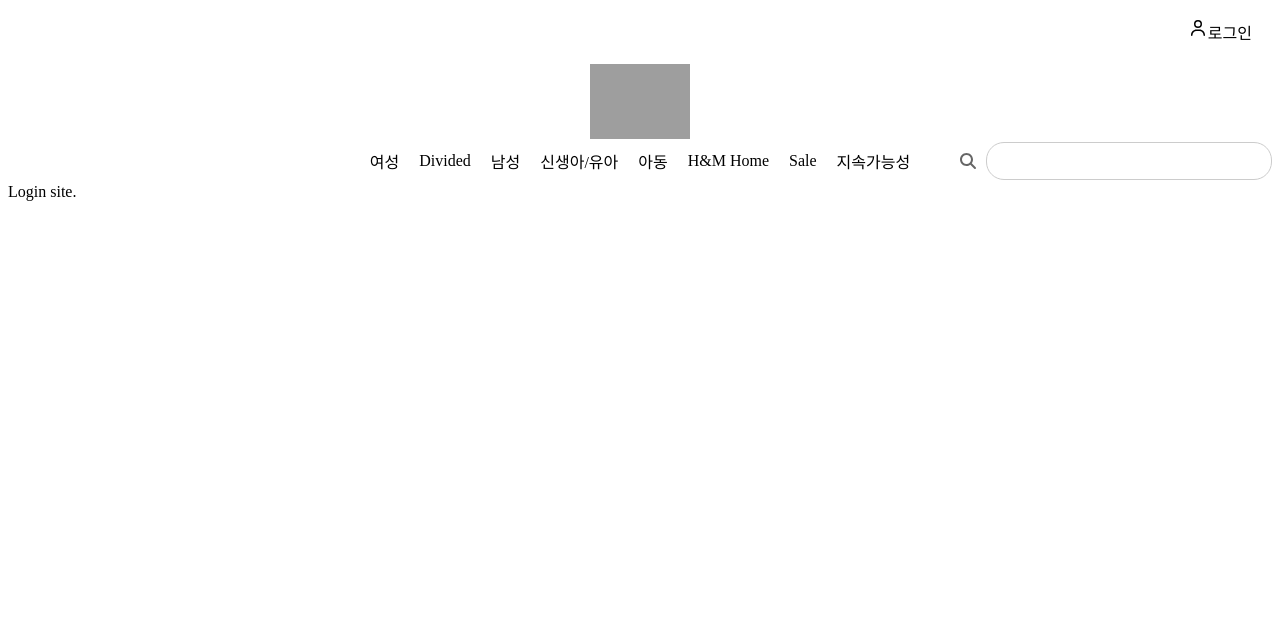
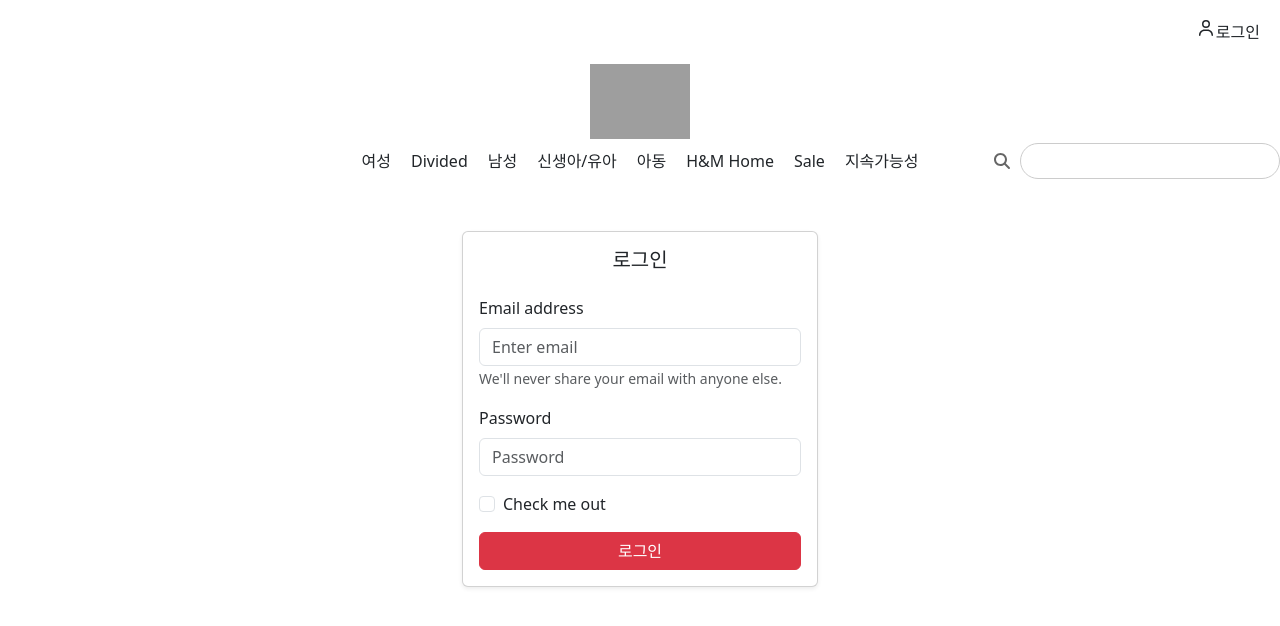
Before and after one commit to Byeong-Gwan/hnm-react-router-pracice, a React (Vite) app: page /login in a window 1280 px wide. Shown: the top 626 px of the page. Built offline with nearby package versions, Linux system fonts and the light colour scheme; grey boxes are pictures that could not be loaded.

Commit message:
feat: 9강까지 완료 list, login, detail 접근까지

```diff
--- a/package.json
+++ b/package.json
@@ -14,10 +14,13 @@
     "@fortawesome/free-regular-svg-icons": "^7.1.0",
     "@fortawesome/free-solid-svg-icons": "^7.1.0",
     "@fortawesome/react-fontawesome": "^3.1.0",
+    "bootstrap": "^5.3.8",
     "json-server": "^1.0.0-beta.3",
     "react": "^19.1.1",
+    "react-bootstrap": "^2.10.10",
     "react-dom": "^19.1.1",
-    "react-router": "^7.9.4"
+    "react-router": "^7.9.4",
+    "react-router-dom": "^7.9.4"
   },
   "devDependencies": {
     "@eslint/js": "^9.36.0",
--- a/src/App.css
+++ b/src/App.css
@@ -2,6 +2,7 @@
     display: flex;
     justify-content: flex-end;
     margin: 20px;
+    cursor: pointer;
 }
 
 .nav-section {
@@ -100,3 +101,60 @@
     height: 34px;
   }
 }
+
+/* Product grid and card */
+
+.product-card {
+  display: flex;
+  flex-direction: column;
+  gap: 8px;
+  height: 100%;
+  background: #fff;
+  border: 1px solid #eee;
+  border-radius: 8px;
+  padding: 12px;
+  text-align: center;
+  cursor: default;
+  transition: transform .18s ease, box-shadow .18s ease, border-color .18s ease;
+}
+
+.product-card .thumb {
+  width: 100%;
+  aspect-ratio: 3 / 4;
+  object-fit: contain;
+  background: #f7f7f7;
+  border-radius: 6px;
+  transition: transform .18s ease;
+}
+
+/* Enable hover effects from small breakpoint (>=576px) */
+@media (min-width: 576px) {
+  .product-card { cursor: pointer; }
+  .product-card:hover {
+    transform: translateY(-4px);
+    box-shadow: 0 8px 20px rgba(0,0,0,0.08);
+    border-color: #ddd;
+  }
+  .product-card:hover .thumb { transform: scale(1.02); }
+}
+
+/* Respect user preference to reduce motion */
+@media (prefers-reduced-motion: reduce) {
+  .product-card, .product-card .thumb { transition: none; }
+}
+
+.product-card .title {
+  font-size: 14px;
+  line-height: 1.3;
+  min-height: 2.6em; /* reserve 2 lines */
+}
+
+.product-card .price {
+  font-weight: 600;
+}
+
+.product-card .choice,
+.product-card .new-badge {
+  font-size: 12px;
+  color: #a00;
+}
--- a/src/App.jsx
+++ b/src/App.jsx
@@ -1,31 +1,37 @@
-import { useState } from 'react'
+import { useEffect, useState } from 'react'
 import React from "react";
 import './App.css'
 import { Routes, Route } from 'react-router'
 import ProductAll from './pages/ProductAll'
 import Login from './pages/Login'
-import ProductDetail from './pages/ProductDetail'
 import Navbar from './component/Navbar';
+import 'bootstrap/dist/css/bootstrap.min.css';
+import PrivateRoute from './route/privateRoute';
 /**
  * 1. 전체상품 페지, 로인, 상세페이지
  * 2. 전체 상품페이지에서는 전체 상품을 볼수 있다.
+ *
  * 3.로그인 버튼을 누르면 로그인 페이지가 나온다.
  * 3-1. 상품디테일을 눌렀으나, 로그인이 안되있을 경우 -> 로그인 페이지가 먼저 나온다.
  * 4. 로그인이 되어 있을 경우 상품 디테일 페이지를 볼 수 있다.
+ *
  * 5. 로그아웃 버튼을 클릭하면 로그아웃이 된다.
  * 5- 1 로그아웃이 되면 상품 디테일페이지를 볼 수 없다, 다시 로그인 페이지가 보인다.
  * 6. 로그인을 하면 로그아웃이 보이고 로그아웃을 하면 로그인이 보인다.
  * 7. 상품 검색을 할 수 있다.
  */
 function App() {
+  const [authenticate, setAuthenticate] = useState(false); // ture 로그인이 됨
+  useEffect(() => {
 
+  }, [authenticate]);
   return (
     <div>
       <Navbar />
       <Routes>
         <Route path="/" element={<ProductAll />} />
-        <Route path="/login" element={<Login />} />
-        <Route path="/product/:id" element={<ProductDetail />} />
+        <Route path="/login" element={<Login setAuthenticate={setAuthenticate} />} />
+        <Route path="/product/:id" element={<PrivateRoute authenticate={authenticate}/>} />
       </Routes>
     </div>
   )
--- a/src/component/Navbar.jsx
+++ b/src/component/Navbar.jsx
@@ -1,17 +1,24 @@
 import React from "react";
+import { useNavigate } from "react-router-dom";
 import { FontAwesomeIcon } from '@fortawesome/react-fontawesome'
 import { faUser } from '@fortawesome/free-regular-svg-icons'
 import { faSearch } from '@fortawesome/free-solid-svg-icons'
 
 const Navbar = () => {
     const meunList = ['여성', 'Divided', '남성', '신생아/유아', '아동', 'H&M Home', 'Sale', '지속가능성'];
+    const navigator = useNavigate();
+
+    // 로그인 클릭하면 로그인 페이지로 이동
+    const getClickLogin = () => {
+        navigator('/login');
+    }
 
     return (
         <div>
             <div>
                 <div className="login-button">
                     <FontAwesomeIcon icon={faUser} />
-                    <div>로그인</div>
+                    <div onClick={getClickLogin}>로그인</div>
                 </div>
             </div>
             <div className="nav-section">
--- a/src/component/ProductCard.jsx
+++ b/src/component/ProductCard.jsx
@@ -1,14 +1,18 @@
 import React from "react";
+import { useNavigate } from "react-router-dom";
 
-const ProductCard = () => {
-
+const ProductCard = ({product}) => {
+    const navigator = useNavigate();;
+    const showDetail = () => {
+        navigator(`product/${product?.id}`);
+    }
     return(
-        <div>
-            <img src="https://image.hm.com/assets/hm/d8/5f/d85f0bd72d3f982215ea1299e33591827768a1cd.jpg?imwidth=264" alt="" />
-            <div>Conscious choice</div>
-            <div>밸티드 트윌 코트</div>
-            <div>₩ 39,900</div>
-            <div>신제품</div>
+        <div className="product-card" onClick={showDetail}>
+            <img className="thumb" src={product?.img} alt={product?.title} />
+            <div className="choice">{product?.choice === true ? 'Conscious choice' : ''}</div>
+            <div className="title">{product?.title}</div>
+            <div className="price">₩ {product?.price}</div>
+            <div className="new-badge">{product.new === true ? '신제품' : ''}</div>
         </div>
     )
 }
--- a/src/pages/Login.jsx
+++ b/src/pages/Login.jsx
@@ -1,11 +1,47 @@
-import { useState } from 'react'
+import { useEffect, useState } from 'react'
+import { Button, Form, Container, Row, Col, Card } from 'react-bootstrap'
+import { useNavigate } from 'react-router-dom'
 
-const Login = () => {
+const Login = ({setAuthenticate}) => {
+  const navigator = useNavigate();
+  const logunUser = (event) => {
+    event.preventDefault();
+    setAuthenticate(true);
+    navigator('/');
+  }
 
   return (
-    <div>
-      Login site.
-    </div>
+    <Container className="py-5">
+      <Row className="justify-content-center">
+        <Col xs={12} sm={10} md={6} lg={4}>
+          <Card className="shadow-sm">
+            <Card.Body>
+              <h5 className="mb-4 text-center">로그인</h5>
+              <Form onSubmit={(event) => logunUser(event)}>
+                <Form.Group className="mb-3" controlId="formBasicEmail">
+                  <Form.Label>Email address</Form.Label>
+                  <Form.Control type="email" placeholder="Enter email" />
+                  <Form.Text className="text-muted">
+                    We'll never share your email with anyone else.
+                  </Form.Text>
+                </Form.Group>
+
+                <Form.Group className="mb-3" controlId="formBasicPassword">
+                  <Form.Label>Password</Form.Label>
+                  <Form.Control type="password" placeholder="Password" />
+                </Form.Group>
+                <Form.Group className="mb-3" controlId="formBasicCheckbox">
+                  <Form.Check type="checkbox" label="Check me out" />
+                </Form.Group>
+                <Button className="w-100" variant="danger" type="submit">
+                  로그인
+                </Button>
+              </Form>
+            </Card.Body>
+          </Card>
+        </Col>
+      </Row>
+    </Container>
   )
 }
 
--- a/src/pages/ProductAll.jsx
+++ b/src/pages/ProductAll.jsx
@@ -1,21 +1,32 @@
 import React, { useEffect, useState } from 'react'
 import ProductCard from '../component/ProductCard';
+import { Container, Row, Col } from 'react-bootstrap';
 
 const ProductAll = () => {
+  const [productList, setProductList] = useState([]);
 
-  const [productList, setProductList] = useState([]);
   const getProducts = async () => {
     let url = 'http://localhost:3000/products';
     let response = await fetch(url);
     let data = await response.json();
     setProductList(data);
   }
+
   useEffect(() => {
     getProducts();
-  }, [])
+  }, []);
+
   return (
     <div>
-      <ProductCard />
+      <Container fluid>
+        <Row className="g-4">
+          {productList.map((product) => (
+            <Col xs={12} sm={6} md={3} key={product?.id}>
+              <ProductCard product={product} />
+            </Col>
+          ))}
+        </Row>
+      </Container>
     </div>
   )
 }
--- a/src/pages/ProductDetail.jsx
+++ b/src/pages/ProductDetail.jsx
@@ -1,4 +1,3 @@
-import { useState } from 'react'
 import React from "react";
 
 const ProductDetail = () => {
--- /dev/null
+++ b/src/route/PrivateRoute.jsx
@@ -0,0 +1,13 @@
+import React from "react";
+import './../App.css'
+import { Navigate } from "react-router-dom";
+import ProductDetail from "../pages/ProductDetail";
+
+function PrivateRoute({authenticate}) {
+
+  return (
+    authenticate === true ? <ProductDetail /> : <Navigate to="/login" />
+  )
+}
+
+export default PrivateRoute;
```
Also changed, not shown: 1 other file (tests, documents, lock files or other folders).
